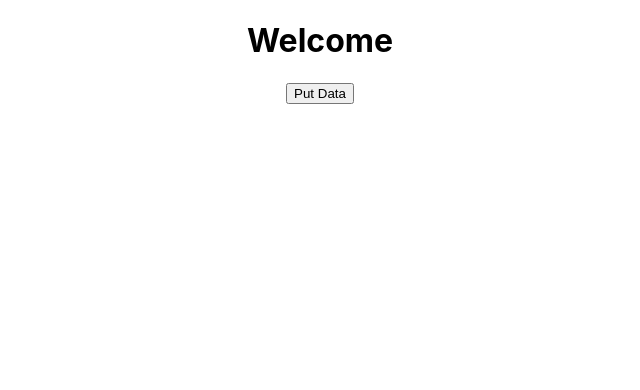
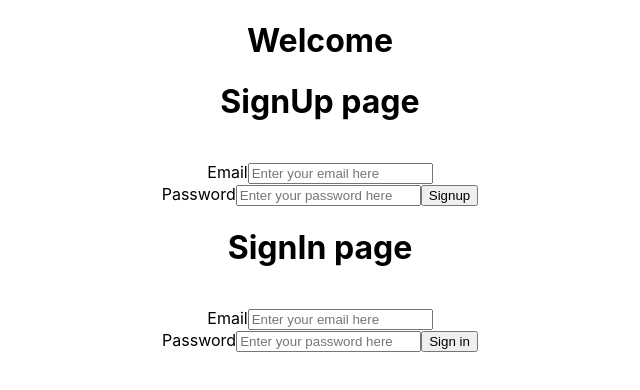
Before and after one commit to shail-patel-321/IRCTC-clone, a React (Create React App) app in the folder irctc-app/: page / in a window 1280 px wide. Shown: the top 390 px of the page, without its empty margins (320-960 px from the left). Built offline with nearby package versions, Linux system fonts and the light colour scheme.

Commit message:
Basic Signup and Signin pages added

```diff
--- a/irctc-app/src/App.js
+++ b/irctc-app/src/App.js
@@ -1,22 +1,26 @@
-import { getDatabase,ref,set } from 'firebase/database';
+import { getAuth,createUserWithEmailAndPassword} from 'firebase/auth';
 import app from './firebase';
 import './App.css';
+import Signup from './pages/Signup';
+import Signin from './pages/Signin';
 
-const db =getDatabase(app);
+
+const auth =getAuth(app);
 
 function App() {
-  const putData = () =>{
-    set(ref(db,"users/shail"),{
-      id:1,
-      name:"Shail",
-      age:20
-    })
-  }
+    // const signupUser =()=>{
+    //   createUserWithEmailAndPassword(
+    //     auth,
+
+    //   )
+    // }
   return (
     <div className="App">
       <h1>Welcome</h1>
       {/* <p>hi</p> */}
-      <button onClick = {putData}>Put Data</button>
+      {/* <button onClick = {putData}>Put Data</button> */}
+      <Signup/>
+      <Signin/>
     </div>
   );
 }
--- /dev/null
+++ b/irctc-app/src/pages/Signin.jsx
@@ -0,0 +1,24 @@
+import React,{useState} from 'react';
+import { getAuth,signInWithEmailAndPassword} from 'firebase/auth';
+import app from '../firebase';
+const auth  =  getAuth(app);
+
+export default function Signin() {
+    const [email,setEmail]=useState("");
+    const [password,setPassword]=useState("");
+    const signinUser = () =>{
+        signInWithEmailAndPassword(auth,email,password).then((value)=>alert("Success")).catch((err)=>console.log(err));
+    }
+  return (
+    <div className='signin-page'>
+      <h1>SignIn page</h1>
+        <br></br>
+        <label>Email</label>
+        <input onChange={(e)=>setEmail(e.target.value)} value={email} type="email" required placeholder='Enter your email here'/>
+        <br></br>
+        <label>Password</label>
+        <input onChange={(e)=>setPassword(e.target.value)} value={password} type="password" required placeholder='Enter your password here'/>
+       <button onClick={signinUser}>Sign in</button>
+    </div>
+  )
+}
--- /dev/null
+++ b/irctc-app/src/pages/Signup.jsx
@@ -0,0 +1,24 @@
+import React,{useState} from 'react';
+import { getAuth,createUserWithEmailAndPassword} from 'firebase/auth';
+import app from '../firebase';
+const auth  =  getAuth(app);
+
+export default function Signup() {
+    const [email,setEmail]=useState("");
+    const [password,setPassword]=useState("");
+    const createUser = () =>{
+        createUserWithEmailAndPassword(auth,email,password).then((value)=>alert("Success"));
+    }
+  return (
+    <div className="signup-page">
+        <h1>SignUp page</h1>
+        <br></br>
+        <label>Email</label>
+        <input onChange={(e)=>setEmail(e.target.value)} value={email} type="email" required placeholder='Enter your email here'/>
+        <br></br>
+        <label>Password</label>
+        <input onChange={(e)=>setPassword(e.target.value)} value={password} type="password" required placeholder='Enter your password here'/>
+       <button onClick={createUser}>Signup</button>
+    </div>
+  )
+}
```
